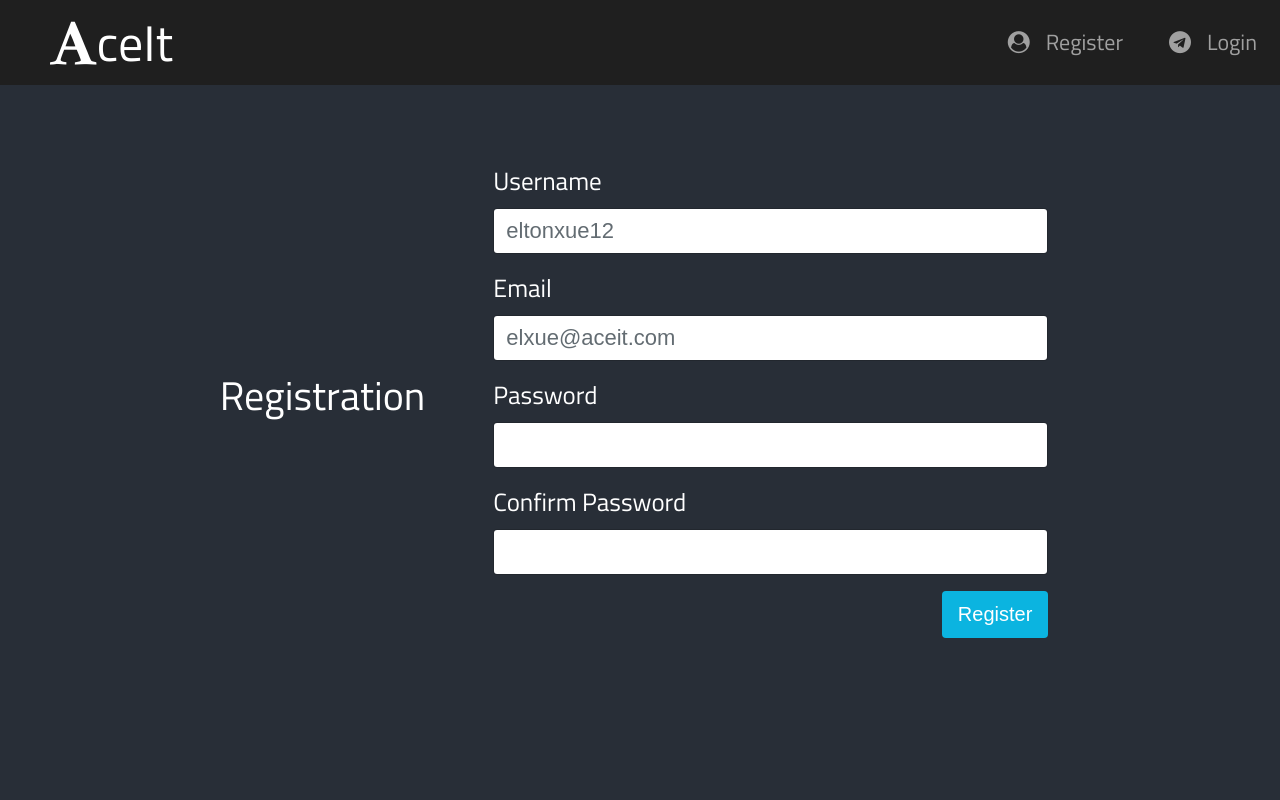
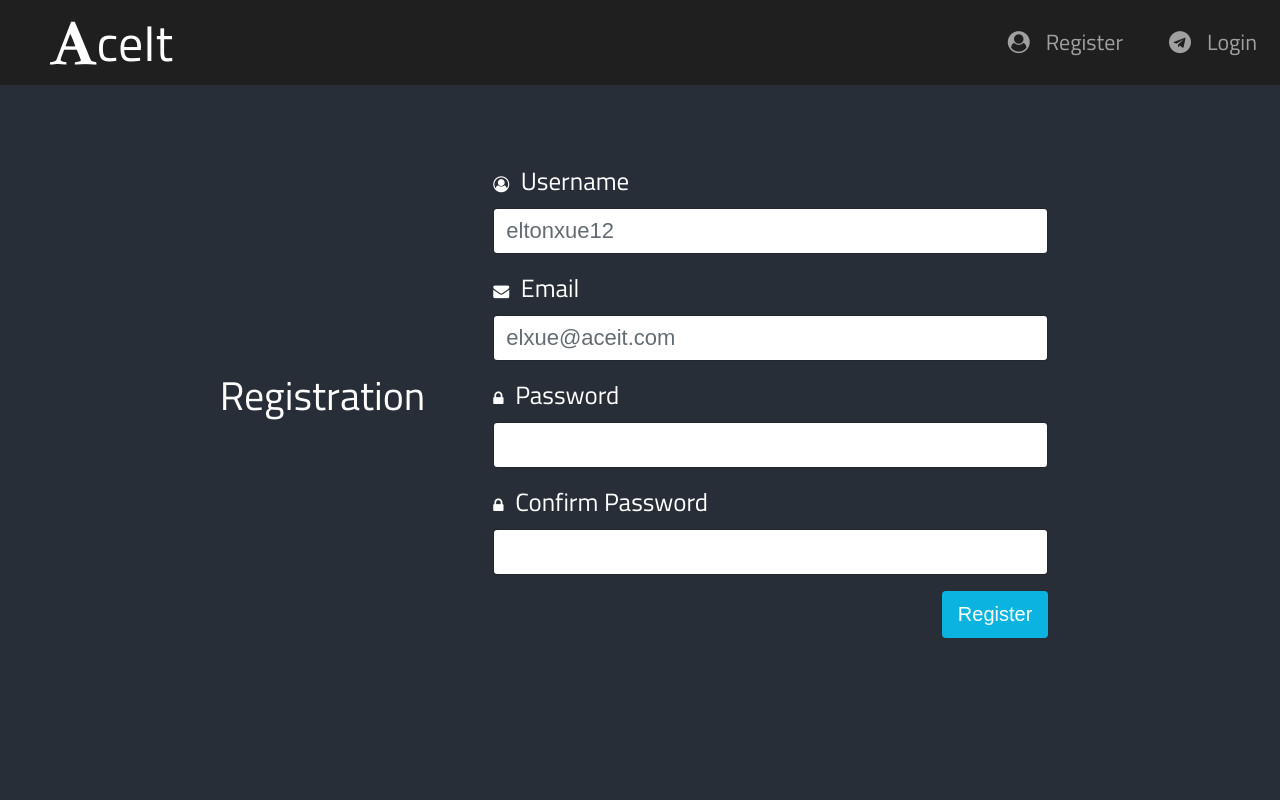
Before and after one commit to eltonxue/AceIt, a Node server app: page /register in a window 1280 px wide. Run offline with Node 20, Linux system fonts and the light colour scheme; data that the repository does not hold is empty; some libraries are stand-ins or nearby versions.

Commit message:
Added font awesome icon for authentication

```diff
--- a/public/stylesheets/style.css
+++ b/public/stylesheets/style.css
@@ -137,7 +137,6 @@ ul {
 .jumbotron {
   background-image: url("../images/cover.png");
   background-position: center;
-  height: 100%;
   background-size: cover;
   margin-top: 75px;
   margin-bottom: 0px;
--- a/views/login.ejs
+++ b/views/login.ejs
@@ -14,10 +14,12 @@
       <div class="col-md-6 no-gutters flex-center">
         <form class="authentication-box" id="register">
           <div class="form-group">
+            <span class="fa fa-user-circle-o mr-2"></span>
             <label for="username">Username</label>
             <input type="text" class="form-control" id="username-input">
           </div>
           <div class="form-group">
+            <span class="fa fa-lock mr-2"></span>
             <label for="password">Password</label>
             <input type="password" class="form-control" id="password-input">
           </div>
--- a/views/register.ejs
+++ b/views/register.ejs
@@ -14,18 +14,22 @@
       <div class="col-md-6 flex-center">
         <form class="authentication-box" id="register">
           <div class="form-group">
+            <span class="fa fa-user-circle-o mr-2"></span>
             <label for="username">Username</label>
             <input type="text" class="form-control" id="username-input" placeholder="eltonxue12">
           </div>
           <div class="form-group">
+            <span class="fa fa-envelope mr-2"></span>
             <label for="email">Email</label>
             <input type="text" class="form-control" id="email-input" placeholder="elxue@aceit.com">
           </div>
           <div class="form-group">
+            <span class="fa fa-lock mr-2"></span>
             <label for="password">Password</label>
             <input type="password" class="form-control" id="password-input">
           </div>
           <div class="form-group">
+            <span class="fa fa-lock mr-2"></span>
             <label for="confirm-password">Confirm Password</label>
             <input type="password" class="form-control" id="confirm-password-input">
           </div>
```
